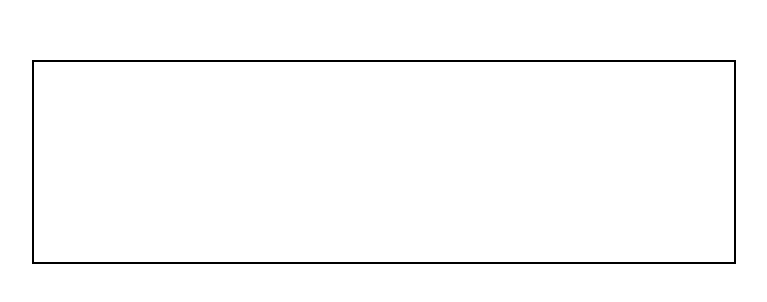
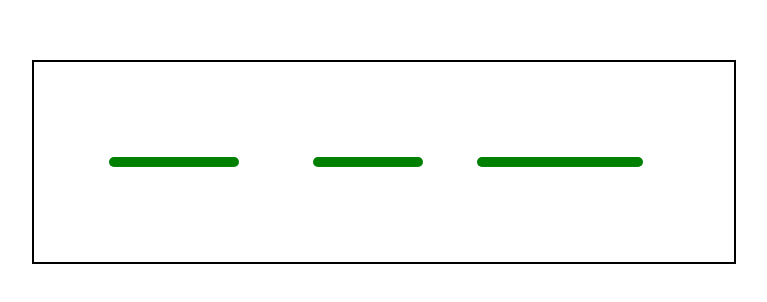
Before and after one commit to MichaelClasby0/RhythmRoyale, a React (Create React App) app in the folder frontend/: page /test in a window 1280 px wide. Shown: the part 196-498 px from the top of the page, without its empty margins (48-815 px from the left). Built offline with nearby package versions, Linux system fonts and the light colour scheme.

Commit message:
Replay animation

```diff
--- a/frontend/src/App.tsx
+++ b/frontend/src/App.tsx
@@ -3,14 +3,20 @@ import Home from "./pages/Home";
 import Game from "./pages/Game";
 import Listen from "./pages/Listen";
 import Record from "./pages/Record";
-import Visualisation from "./components/Visualisation";
+import {Anim, Vis} from "./components/Visualisation";
 
 function App() {
   return (
     <BrowserRouter>
       <Routes>
         <Route path="/" element={<Home />} />
-        <Route path="/test" element={<Visualisation />} />
+        <Route path="/test" element={<Anim original={[
+            { type: "beat", duration: 600 },
+            { type: "gap", duration: 400 },
+            { type: "beat", duration: 500 },
+            { type: "gap", duration: 300 },
+            { type: "beat", duration: 1200 },
+        ]} />} />
         <Route path="/game/:gameId" element={<Game />} />
       </Routes>
     </BrowserRouter>
--- a/frontend/src/components/Visualisation.tsx
+++ b/frontend/src/components/Visualisation.tsx
@@ -4,6 +4,7 @@ import {useState, useEffect} from "react";
 import useKeypressBeats from "../hooks/useKeyPress";
 
 function Vis() {
+    // @ts-ignore
     const isDown = useKeypressBeats(" ")[0]
     const time_limit = 3 * 1000
     const [circles, setCircles] = useState<Array<number>>([])
@@ -23,7 +24,7 @@ function Vis() {
             setTime(time + 2)
         }, 10);
         return () => clearInterval(interval);
-    }, [time]);
+    }, [time, circles]);
 
     return (
         <PrimaryContent>
@@ -38,5 +39,50 @@ function Vis() {
     );
 }
 
-//
-export default Vis;
+
+// @ts-ignore
+function Anim({original}) {
+    const time_limit = 3 * 1000
+    const [beats, setBeats] = useState(original)
+    const [circles, setCircles] = useState<Array<number>>([])
+    const [time, setTime] = useState(75);
+
+    useEffect(() => {
+        const interval = setInterval(() => {
+
+            if (time * 5 > time_limit) {
+                clearInterval(interval);
+                return;
+            }
+
+            const curr = beats[0]
+            if (curr.type === "beat") {
+                setCircles([...circles, time])
+            }
+            if (curr.duration < 10) {
+                setBeats(beats.slice(1))
+            } else {
+                setBeats([{type: curr.type, duration: curr.duration - 10}, ...beats.slice(1)])
+            }
+            setTime(time + 2)
+        }, 10);
+        return () => clearInterval(interval);
+    }, [time, circles, beats]);
+
+    return (
+        <PrimaryContent>
+            <div className="rect">
+                {
+                    circles.map((circle, index) => {
+                        return <span className="circle" style={{left: circle.toString() + "px"}} key={index}/>
+                    })
+                }
+            </div>
+        </PrimaryContent>
+    );
+}
+
+
+
+
+export {Vis, Anim};
```
